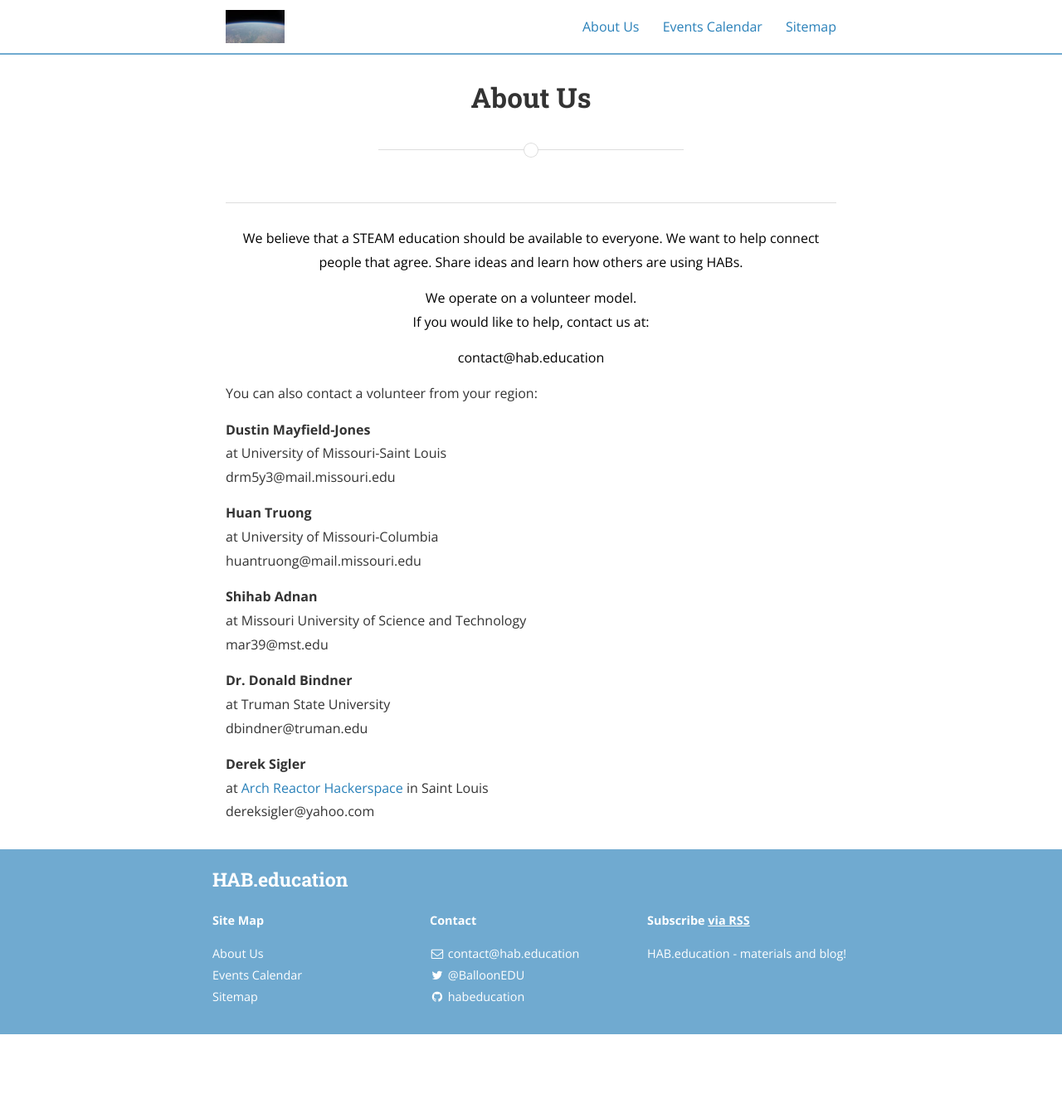
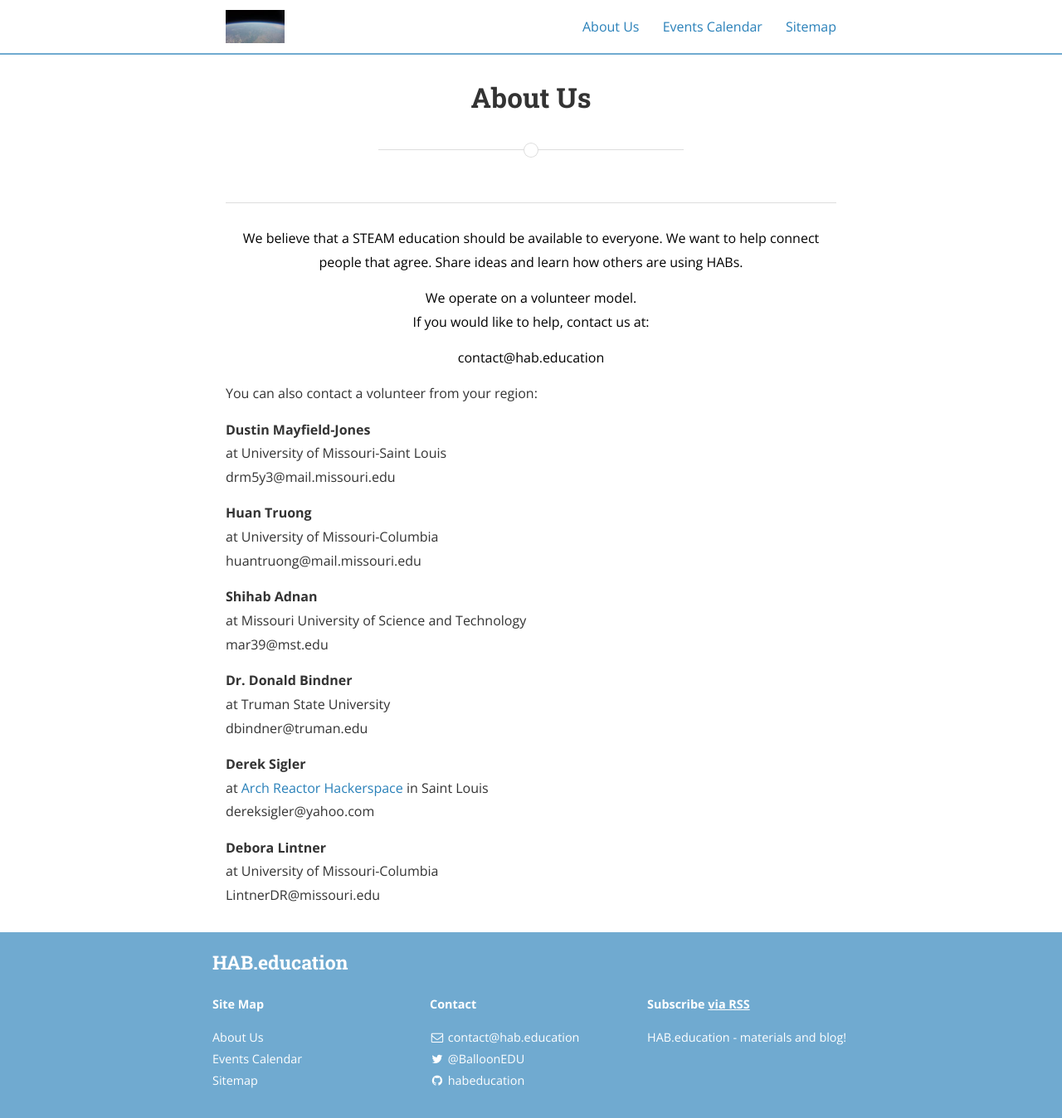
Before and after one commit to habeducation/habeducation.github.io, a Jekyll site: the page built from about.markdown, in a window 1280 px wide. Shown: the whole page at 83% size. Built offline with Jekyll 4.4.1, drawn with Linux system fonts in a browser that asks for light colours; nearby versions of some CDN libraries; a style sheet for code colours, icons or effects is not loaded; before the commit the page ends 1247 px from its top, so only the background shows below that.

Commit message:
aboutAddMemeber

```diff
--- a/about.markdown
+++ b/about.markdown
@@ -44,3 +44,8 @@ dbindner@truman.edu
 **Derek Sigler**
 at [Arch Reactor Hackerspace]({{ http://archreactor.org }}) in Saint Louis
 dereksigler@yahoo.com
+
+
+**Debora Lintner**
+at University of Missouri-Columbia
+LintnerDR@missouri.edu
```
